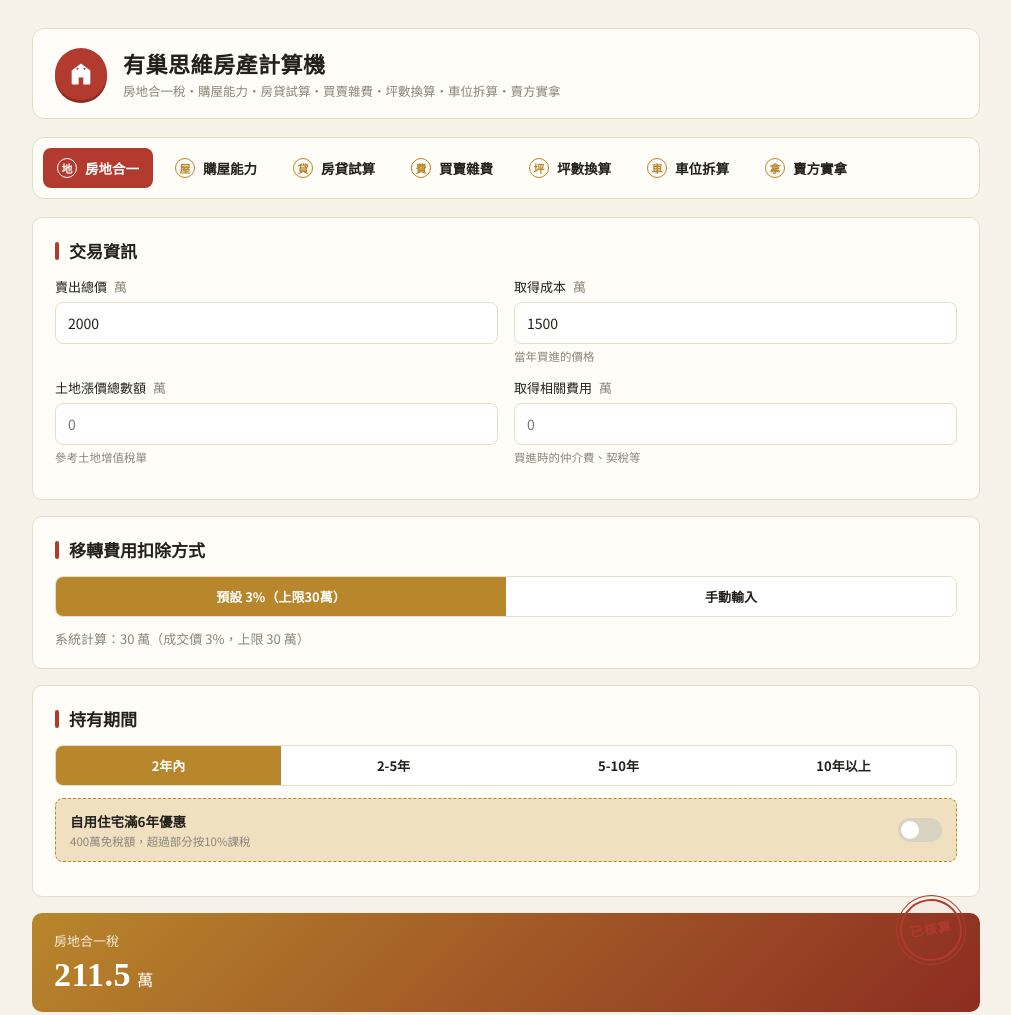
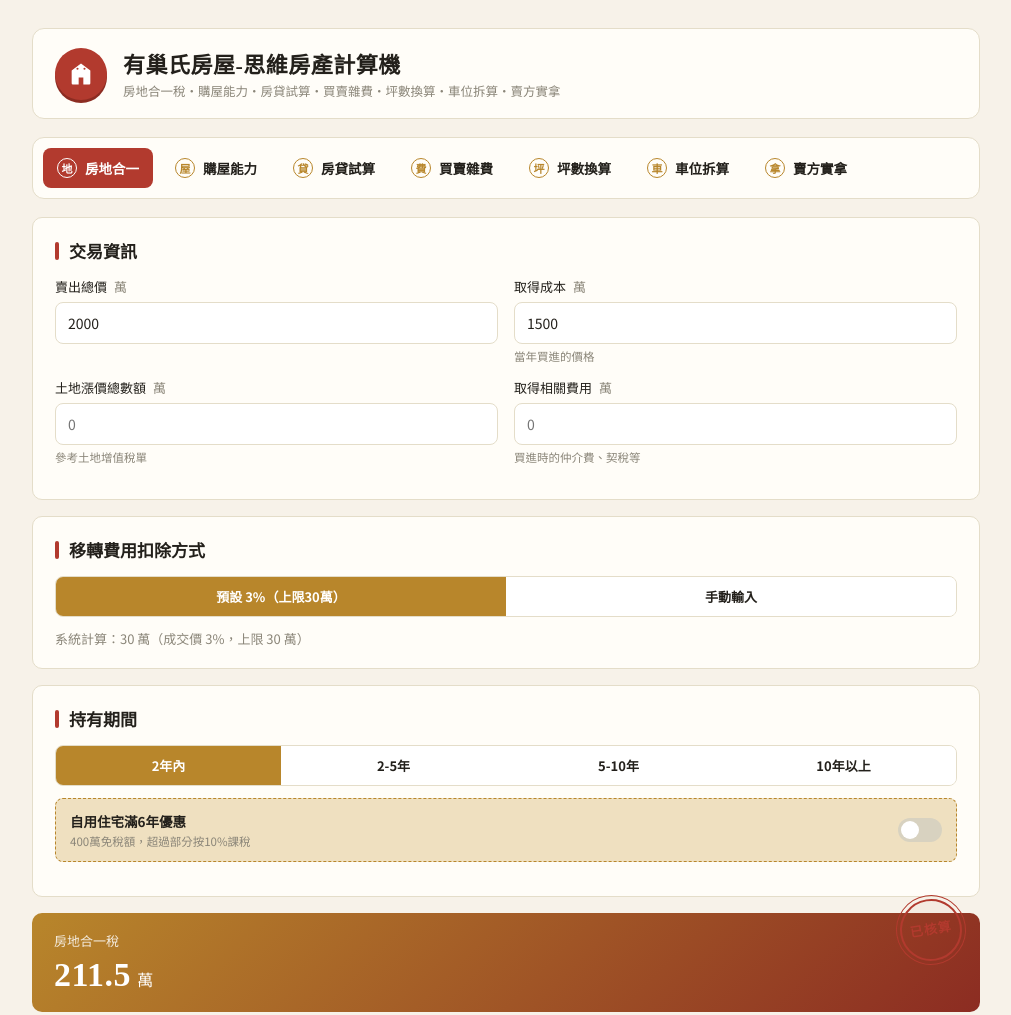
Before and after one commit to ut-chao/ut-chao, a plain HTML site: page index.html in a window 1280 px wide. Shown: the top 1015 px of the page, without its empty margins (134-1145 px from the left). Drawn offline with Linux system fonts and the light colour scheme.

Commit message:
Update title text in index.html

```diff
--- a/index.html
+++ b/index.html
@@ -166,7 +166,7 @@
       </svg>
     </div>
     <div>
-      <div class="title">有巢思維房產計算機</div>
+      <div class="title">有巢氏房屋-思維房產計算機</div>
       <div class="subtitle">房地合一稅・購屋能力・房貸試算・買賣雜費・坪數換算・車位拆算・賣方實拿</div>
     </div>
   </div>
```
